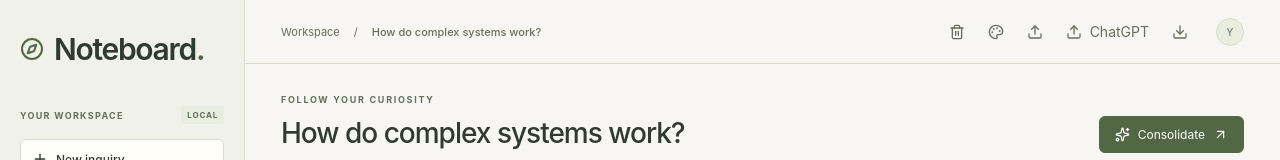
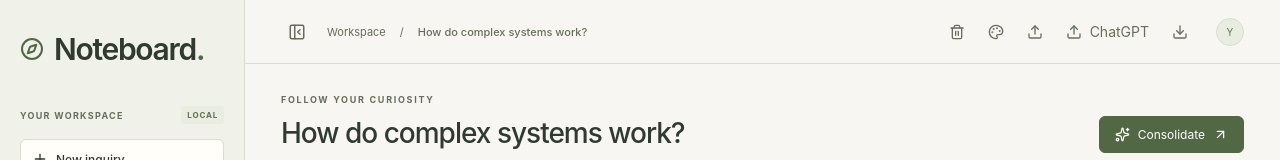
Before and after one commit to ozyjay/Noteboard, a React (Vite) app: page / in a window 1280 px wide. Shown: the top 160 px of the page. Built offline with nearby package versions, Linux system fonts and the light colour scheme.

Commit message:
feat: add sidebar toggle functionality and improve workspace layout

```diff
--- a/src/App.tsx
+++ b/src/App.tsx
@@ -39,6 +39,8 @@ import {
   Maximize2,
   Minimize2,
   Trash2,
+  PanelLeftClose,
+  PanelLeftOpen,
 } from "lucide-react";
 import { ChatGPTImport } from "./components/ChatGPTImport";
 import { annotateContinuation, MAX_EXPORT_BYTES } from "./core/chatgpt-import";
@@ -131,6 +133,7 @@ export default function App() {
   );
   const [appearanceSaving, setAppearanceSaving] = useState(false);
   const [readerExpanded, setReaderExpanded] = useState(false);
+  const [sidebarVisible, setSidebarVisible] = useState(true);
   const appearance = appearanceOpen ? appearanceDraft : settings.appearance;
   useEffect(() => {
     const root = document.documentElement;
@@ -862,7 +865,12 @@ export default function App() {
     );
   return (
     <div className="app-shell">
-      <aside className="sidebar">
+      <aside
+        id="workspace-sidebar"
+        className="sidebar"
+        aria-label="Workspace sidebar"
+        hidden={!sidebarVisible}
+      >
         <div className="brand">
           <span className="brand-icon">
             <Compass size={24} />
@@ -973,9 +981,25 @@ export default function App() {
       </aside>
       <main className="workspace">
         <header className="topbar">
-          <div className="breadcrumb">
-            Workspace <span>/</span>
-            <strong>{board?.title}</strong>
+          <div className="topbar-start">
+            <button
+              className="sidebar-toggle"
+              aria-label={sidebarVisible ? "Hide sidebar" : "Show sidebar"}
+              title={sidebarVisible ? "Hide sidebar" : "Show sidebar"}
+              aria-expanded={sidebarVisible}
+              aria-controls="workspace-sidebar"
+              onClick={() => setSidebarVisible((visible) => !visible)}
+            >
+              {sidebarVisible ? (
+                <PanelLeftClose size={18} />
+              ) : (
+                <PanelLeftOpen size={18} />
+              )}
+            </button>
+            <div className="breadcrumb">
+              Workspace <span>/</span>
+              <strong>{board?.title}</strong>
+            </div>
           </div>
           <div className="topbar-actions">
             <button
--- a/src/styles.css
+++ b/src/styles.css
@@ -189,6 +189,9 @@ button:hover:not(:disabled) {
   flex-direction: column;
   padding: 31px 20px 18px;
 }
+.sidebar[hidden] {
+  display: none;
+}
 .brand {
   display: flex;
   align-items: center;
@@ -375,6 +378,23 @@ button:hover:not(:disabled) {
   font-size: 11px;
   overflow: hidden;
   white-space: nowrap;
+}
+.topbar-start {
+  display: flex;
+  align-items: center;
+  gap: 14px;
+  min-width: 0;
+  margin-right: 16px;
+}
+.sidebar-toggle {
+  flex-shrink: 0;
+  width: 32px;
+  height: 32px;
+  border-radius: 5px;
+  color: var(--text-secondary);
+}
+.sidebar-toggle:hover {
+  background: var(--surface-muted);
 }
 .breadcrumb strong {
   font-weight: 450;
```
Also changed, not shown: 1 other file (tests, documents, lock files or other folders).
